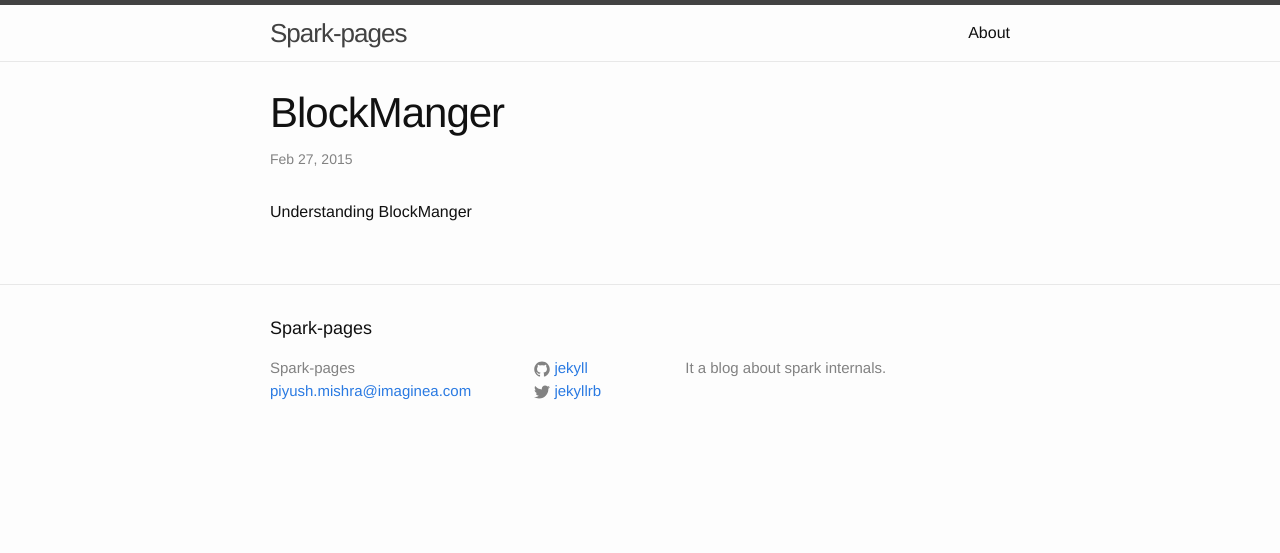
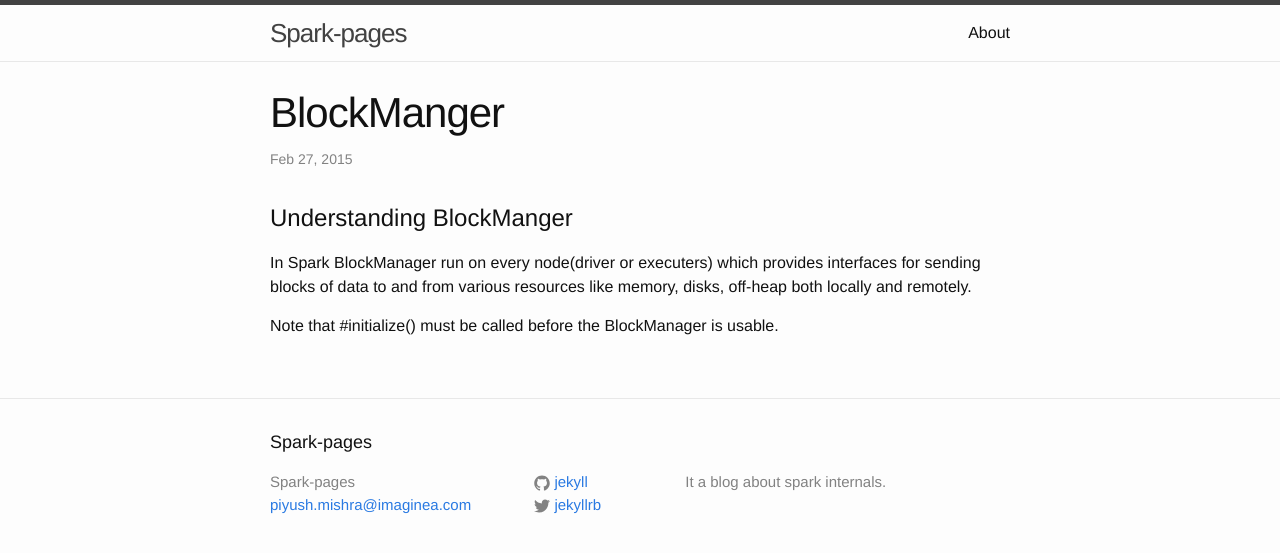
Before and after one commit to PiyushMishra/spak-ghpages, a Jekyll site: the page built from _posts/2015-02-27-blockManager.markdown, in a window 1280 px wide. Shown: the top 553 px of the page. Built offline with Jekyll 4.4.1, drawn with Linux system fonts in a browser that asks for light colours.

Commit message:
written a intial introduction of block manager

```diff
--- a/_posts/2015-02-27-blockManager.markdown
+++ b/_posts/2015-02-27-blockManager.markdown
@@ -5,4 +5,9 @@ date:   2015-02-27 03:26:52
 categories: understanding block manager
 ---
 
-Understanding BlockManger
+#                                                        Understanding BlockManger
+
+In Spark BlockManager run on every node(driver or executers) which provides interfaces for sending blocks of data to and from various resources like memory, disks, off-heap both locally and remotely.
+
+
+Note that #initialize() must be called before the BlockManager is usable.
```
